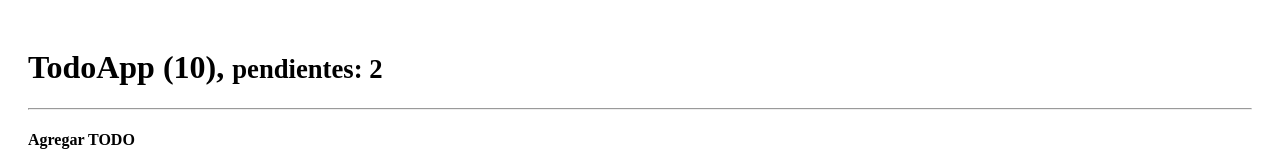
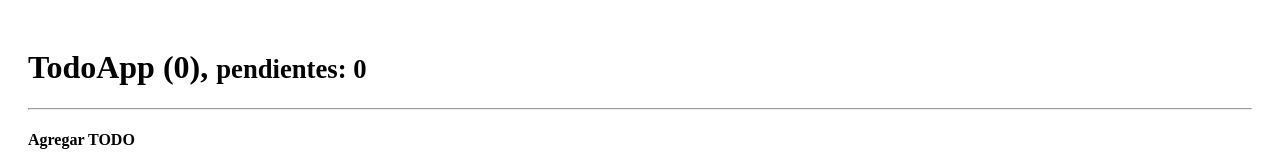
Before and after one commit to enciso/05-hook-app, a React app: page / in a window 1280 px wide. Shown: the top 160 px of the page. Built offline with nearby package versions, Linux system fonts and the light colour scheme; the HTML template or start-up script is replaced by a standard one.

Commit message:
150 y 151.- Tarea, creación de hook useTodo.js

```diff
--- a/src/08-useReducer/TodoApp.jsx
+++ b/src/08-useReducer/TodoApp.jsx
@@ -1,53 +1,21 @@
-import {useEffect, useReducer} from "react";
-import {todoReducer} from "./todoReducer.js";
+import {useEffect} from "react";
 import {TodoList} from "./TodoList.jsx";
 import {TodoAdd} from "./TodoAdd.jsx";
-
-const initialState = [];
-
-const init = () => {
-
-    return JSON.parse( localStorage.getItem('todos') ) || [];
-
-}
+import {useTodo} from "../hooks"
 
 export const TodoApp = () => {
 
-    const [todos, dispatch] = useReducer( todoReducer, initialState, init );
+    // useTodo
+    // todos,
+    const { todos, handleRemoveTodo, handleToggleTodo, handleNewTodo } = useTodo();
 
     useEffect(() => {
         localStorage.setItem('todos', JSON.stringify( todos ));
     }, [ todos ]);
 
-
-    const handleNewTodo = ( todo ) => {
-
-        const action = {
-            type: '[TODO] Add Todo',
-            payload: todo
-        }
-
-        dispatch( action );
-
-    }
-
-    const handleRemoveTodo = ( id ) => {
-        dispatch({
-            type: '[TODO] Remove Todo',
-            payload: id
-        });
-    }
-
-    const handleToggleTodo = ( id ) => {
-        dispatch({
-            type: '[TODO] Toggle Todo',
-            payload: id
-        });
-    }
-
     return (
         <>
-            <h1>TodoApp (10), <small>pendientes: 2</small></h1>
+            <h1>TodoApp ({ todos.length }), <small>pendientes: { todos.filter( todo => !todo.done ).length }</small></h1>
             <hr/>
 
             <div className="row">
--- a/src/hooks/index.js
+++ b/src/hooks/index.js
@@ -1,3 +1,4 @@
 export * from './useCounter';
 export * from './useFetch';
 export * from './useForm';
+export * from './useTodo';
--- /dev/null
+++ b/src/hooks/useTodo.js
@@ -0,0 +1,46 @@
+import {todoReducer} from "../08-useReducer/todoReducer.js";
+import {useReducer} from "react";
+
+const init = () => {
+
+    return JSON.parse( localStorage.getItem('todos') ) || [];
+
+}
+
+export const useTodo = () => {
+
+    const [todos, dispatch] = useReducer( todoReducer, [], init );
+
+    const handleNewTodo = ( todo ) => {
+
+        const action = {
+            type: '[TODO] Add Todo',
+            payload: todo
+        }
+
+        dispatch( action );
+
+    }
+
+    const handleRemoveTodo = ( id ) => {
+        dispatch({
+            type: '[TODO] Remove Todo',
+            payload: id
+        });
+    }
+
+    const handleToggleTodo = ( id ) => {
+        dispatch({
+            type: '[TODO] Toggle Todo',
+            payload: id
+        });
+    }
+
+    return {
+        todos,
+        handleNewTodo,
+        handleToggleTodo,
+        handleRemoveTodo
+    }
+
+}
```
